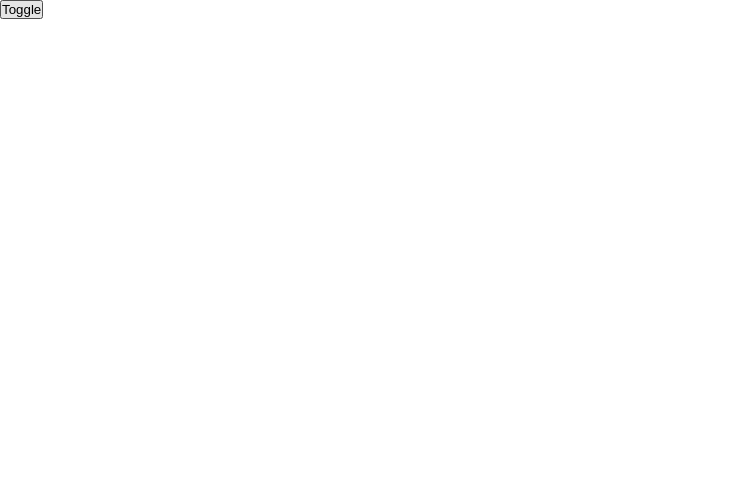
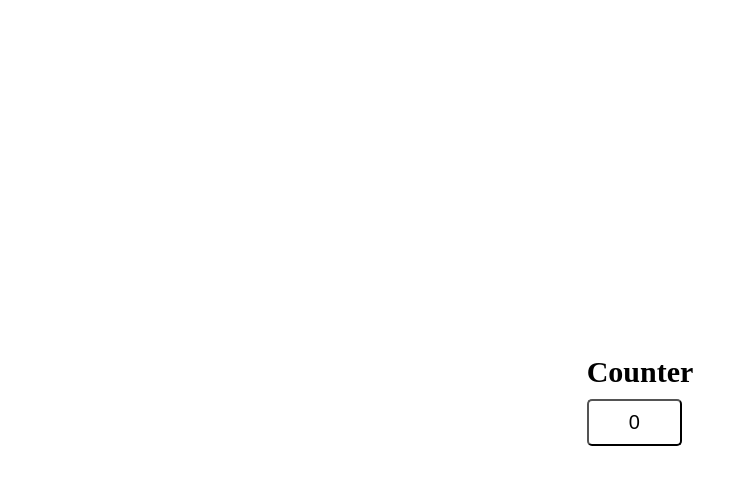
Before and after one commit to muhammadmueenarif/React-JS-Crash-Course-Complete-Course-for-Beginners-, a React (Create React App) app: page / in a window 1280 px wide. Shown: the top 484 px of the page, without its empty margins (0-756 px from the left). Built offline with nearby package versions, Linux system fonts and the light colour scheme.

Commit message:
use Effect

```diff
--- a/src/App.js
+++ b/src/App.js
@@ -2,14 +2,15 @@ import React, { useEffect, useState } from "react";
 import "./App.css";
 import "./counter.css";
 import Test from "./test";
+import Counter from "./components/counter";
 
 function App() {
-  const [toggle, updateToggle] = useState(false);
+//   const [toggle, updateToggle] = useState(false);
 
   return (
     <div>
-      <button onClick={()=> {updateToggle(!toggle);}}>Toggle</button>
-      {toggle && <Test/>}
+      <header/>
+      <Counter/>
     </div>
   );
 }
--- a/src/components/counter.js
+++ b/src/components/counter.js
@@ -1,8 +1,11 @@
-import React, { useState } from "react";
+import React, { useState,useEffect } from "react";
 import "../counter.css";
 
 function Counter() {
     let count = 0;
+    useEffect(()=> {
+      window.alert("I am clicked");
+    })
     const [currentState, updatedState] = useState(count);
 
     const handleClick = ()=> {
```
Also changed, not shown: readme.txt.
